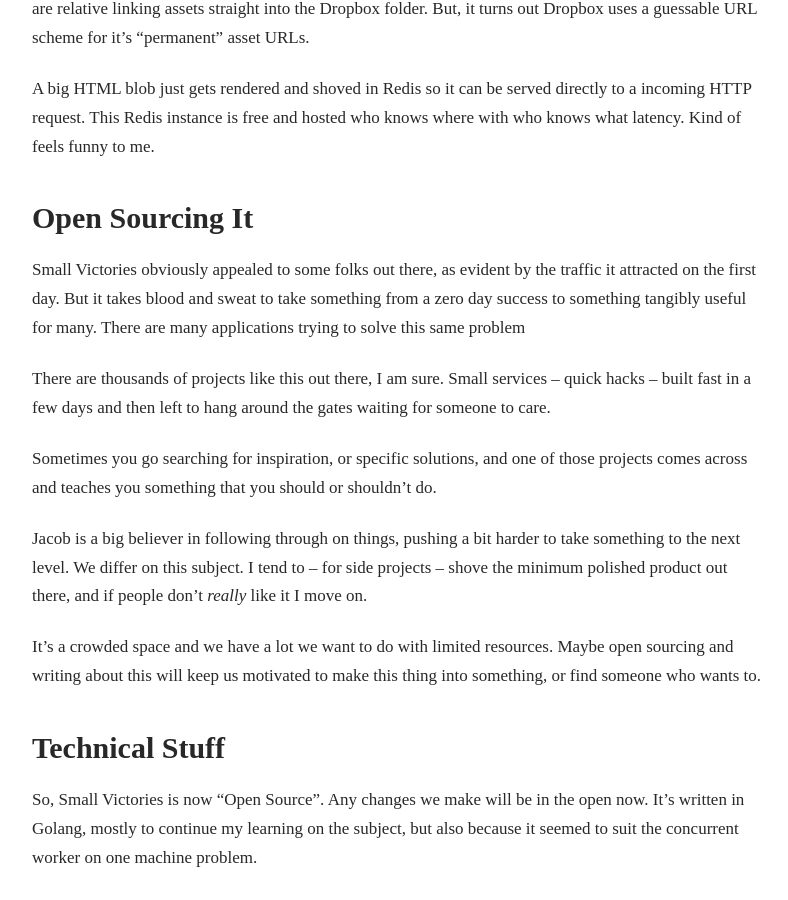
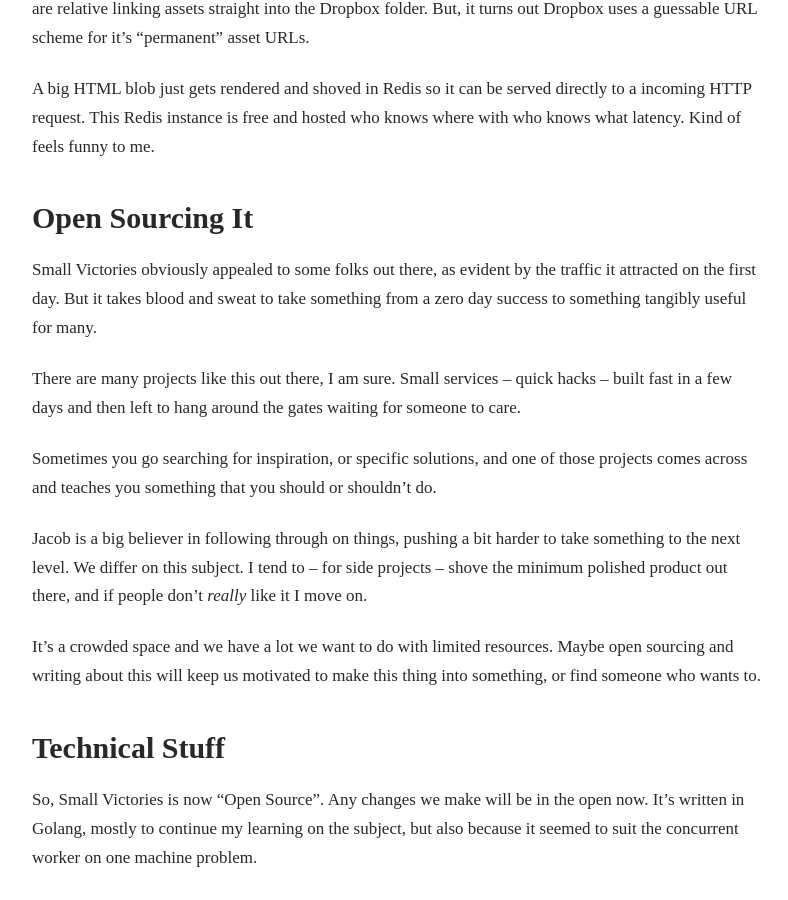
Before and after one commit to mb720/pretengineer, a Jekyll site: the page built from _posts/2013-10-01-open-sourcing-small-victories.md, in a window 1280 px wide and 900 px high, scrolled down 1430 px. Shown: the whole window, without its empty margins (243-1031 px from the left). Built offline with Jekyll 4.4.1, drawn with Linux system fonts in a browser that asks for light colours; nearby versions of some CDN libraries; some web fonts are replaced.

Commit message:
posts/sv: remove a useless sentence

```diff
--- a/_posts/2013-10-01-open-sourcing-small-victories.md
+++ b/_posts/2013-10-01-open-sourcing-small-victories.md
@@ -68,10 +68,9 @@ who knows where with who knows what latency. Kind of feels funny to me.
 
 Small Victories obviously appealed to some folks out there, as evident by the traffic it attracted
 on the first day. But it takes blood and sweat to take something from a
-zero day success to something tangibly useful for many. There are many
-applications trying to solve this same problem
+zero day success to something tangibly useful for many.
 
-There are thousands of projects like this out there, I am sure. Small services – quick hacks – built fast in a few days and then left to hang around the gates
+There are many projects like this out there, I am sure. Small services – quick hacks – built fast in a few days and then left to hang around the gates
 waiting for someone to care.
 
 Sometimes you go searching for inspiration, or specific
```
